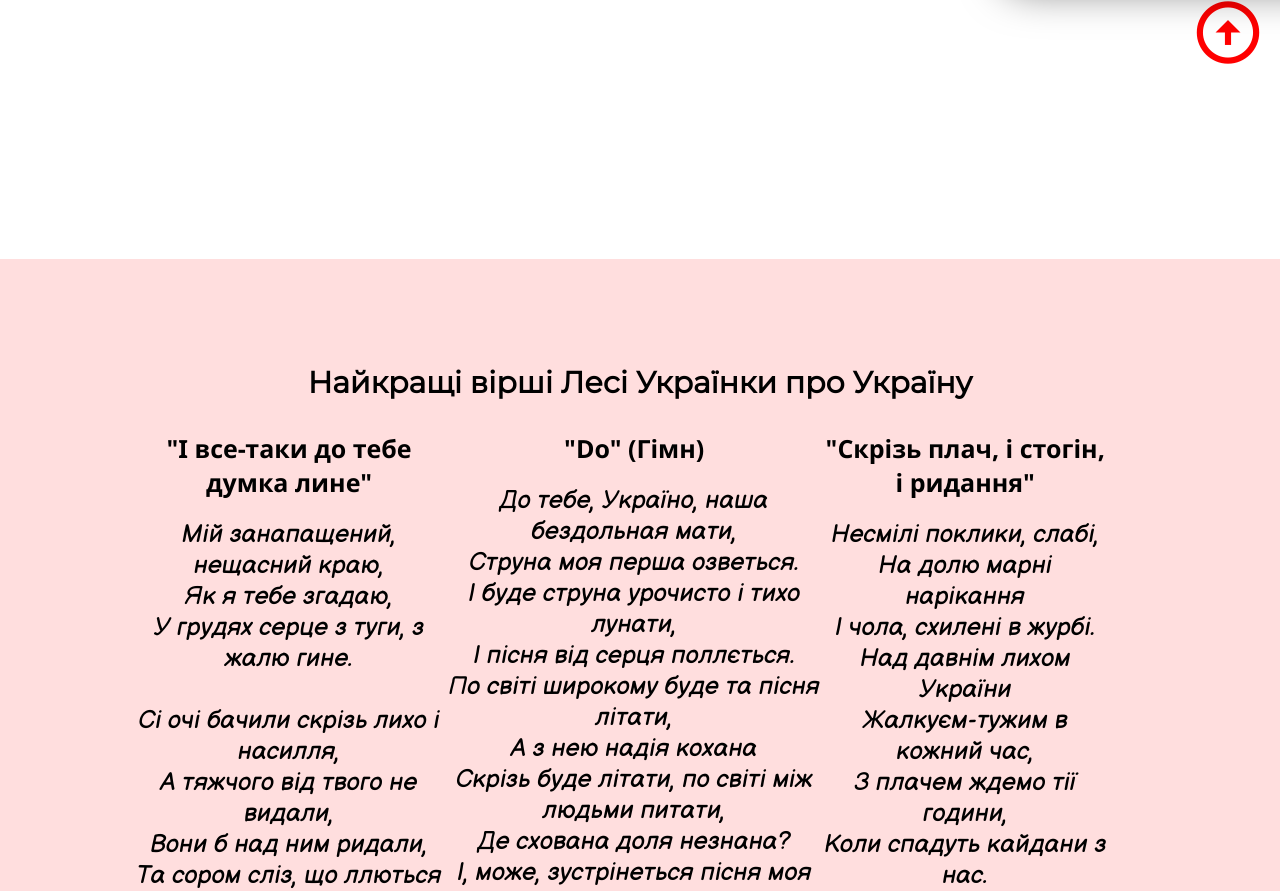
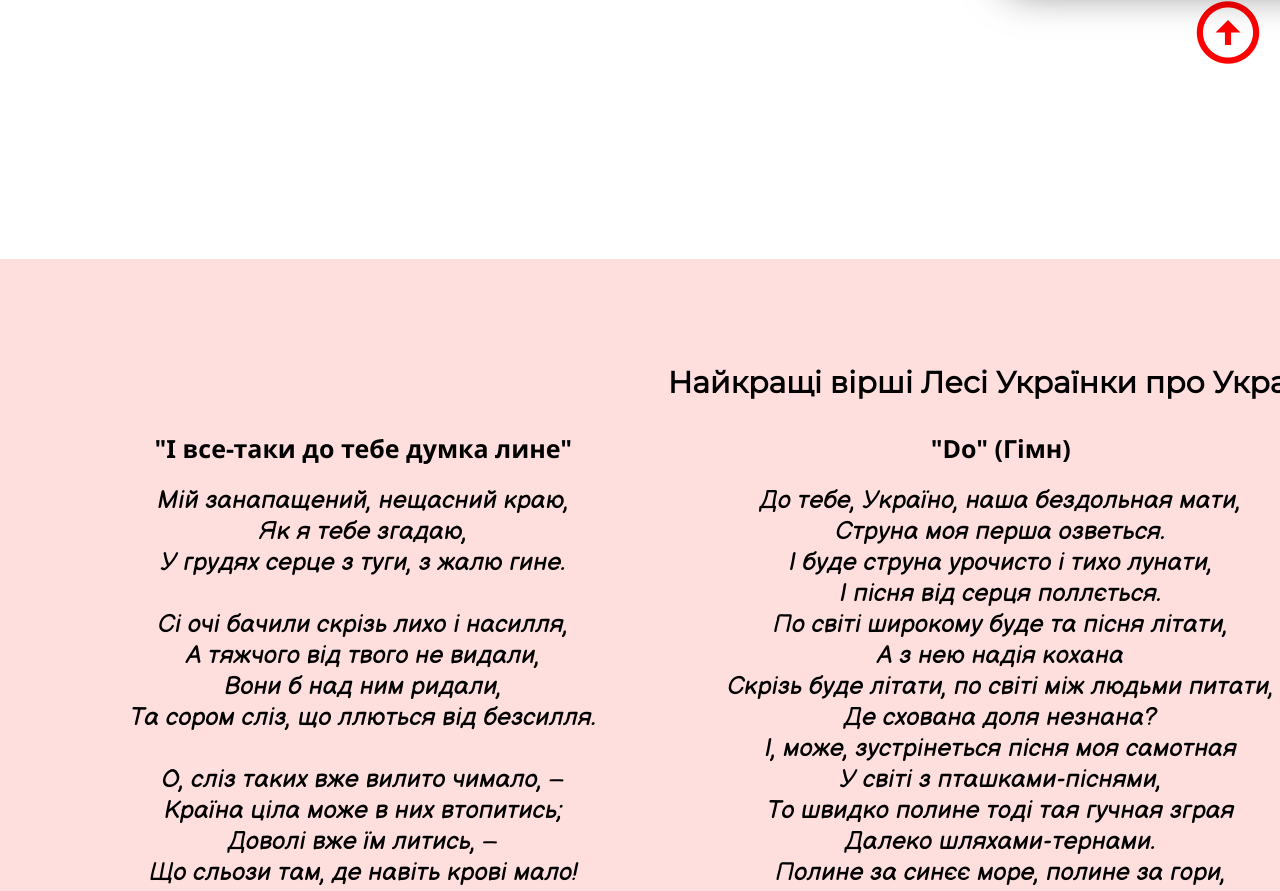
Before and after one commit to DDTEIT/Lesya-150-years, a plain HTML site: page index.html in a window 1280 px wide. Shown: the part 885-1776 px from the top of the page. Drawn offline with nearby package versions, Linux system fonts and the light colour scheme.

Commit message:
Update style.css

```diff
--- a/css/style.css
+++ b/css/style.css
@@ -84,7 +84,7 @@ body {
     margin-top: 100px;
     background-color: #FFDEDE;
     height: 1000px;
-    width: 1080px;
+    width: 1800px;
     padding: 100px;
 }
 
```
